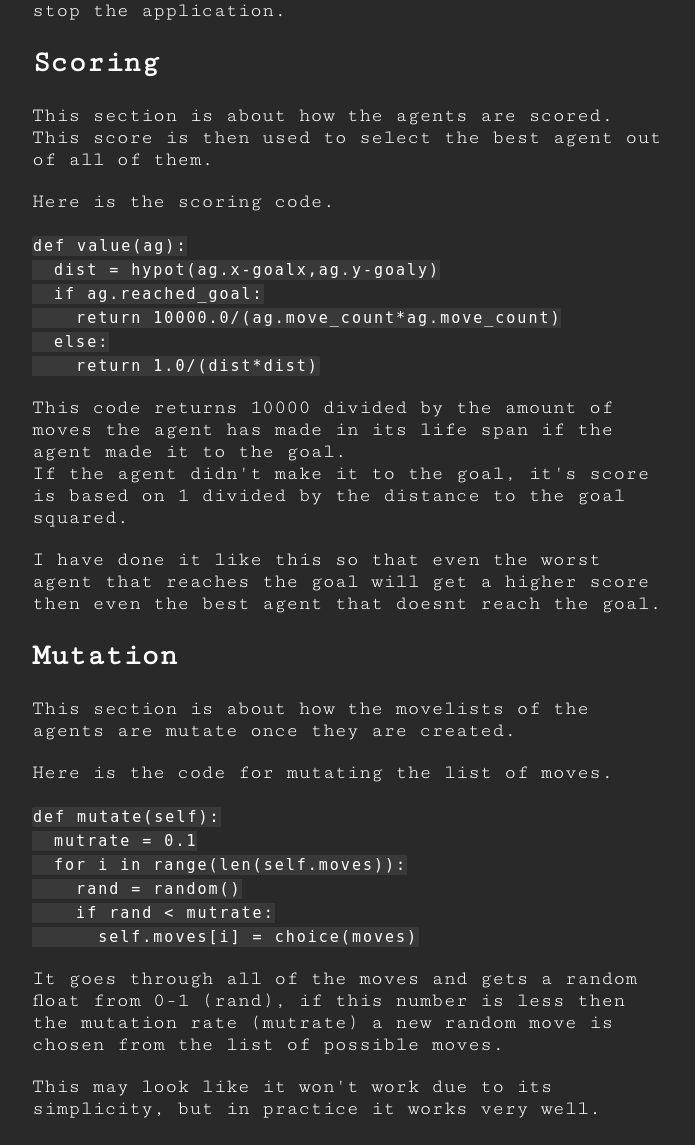
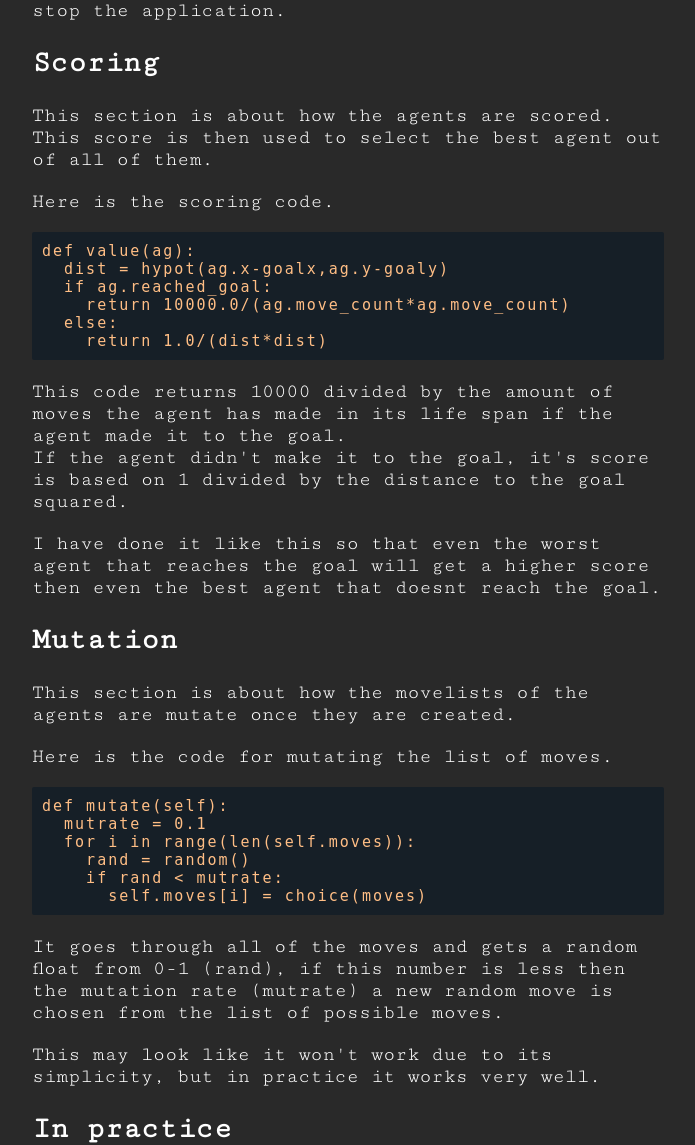
Before and after one commit to Minejerik/minejerik.dev, a Flask app: page /blog/1 in a window 1280 px wide. Shown: the part 1304-2449 px from the top of the page, without its empty margins (292-987 px from the left). Run offline with Flask 3, Linux system fonts and the light colour scheme.

Commit message:
made code blocks look better in css

```diff
--- a/static/style.css
+++ b/static/style.css
@@ -36,12 +36,20 @@
 }
 
 code{
-  background-color:#393939;
+  background-color:#161f27;
+  color:#ffbe85;
   border-radius:2px;
   padding:1px;
   letter-spacing:2px;
   font-size:15px;
 }
+
+pre > code {
+  padding: 10px;
+  display: block;
+  overflow-x: auto;
+}
+
 
 img{
   width:60%;
```
